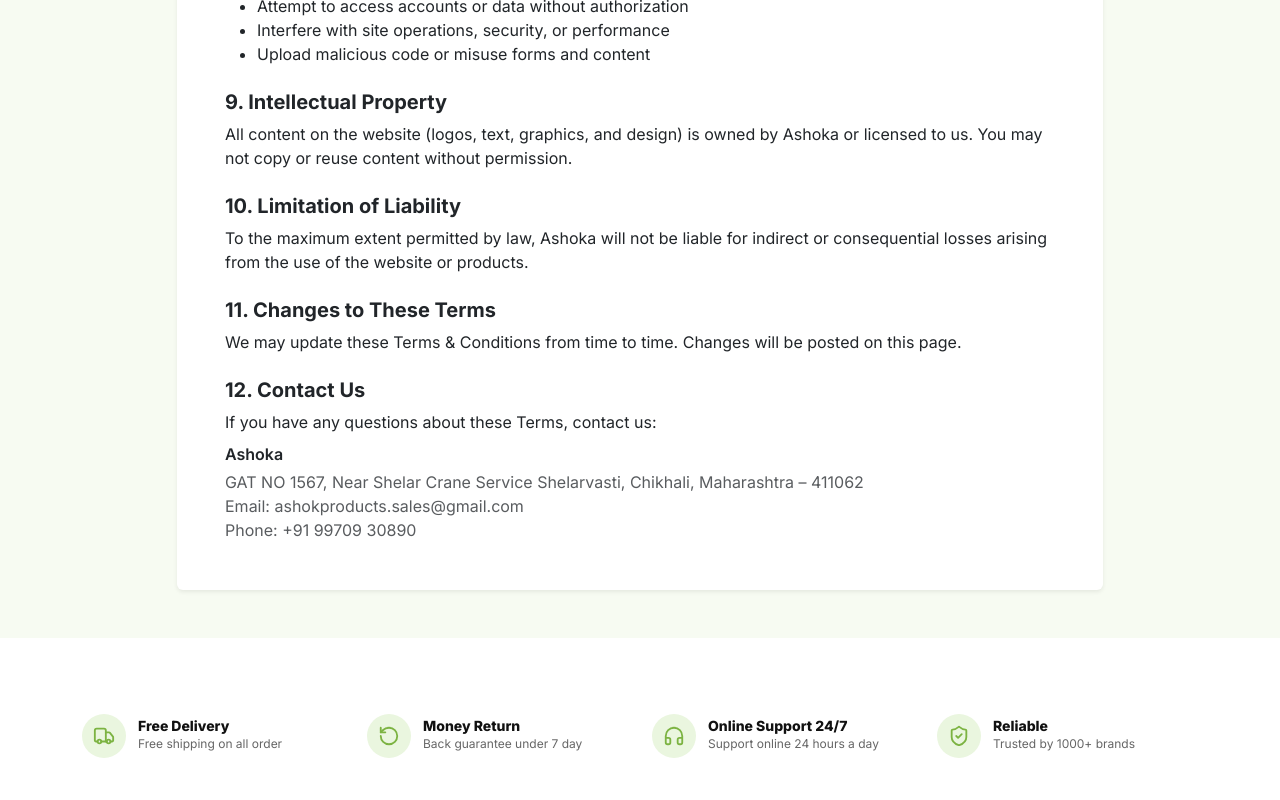
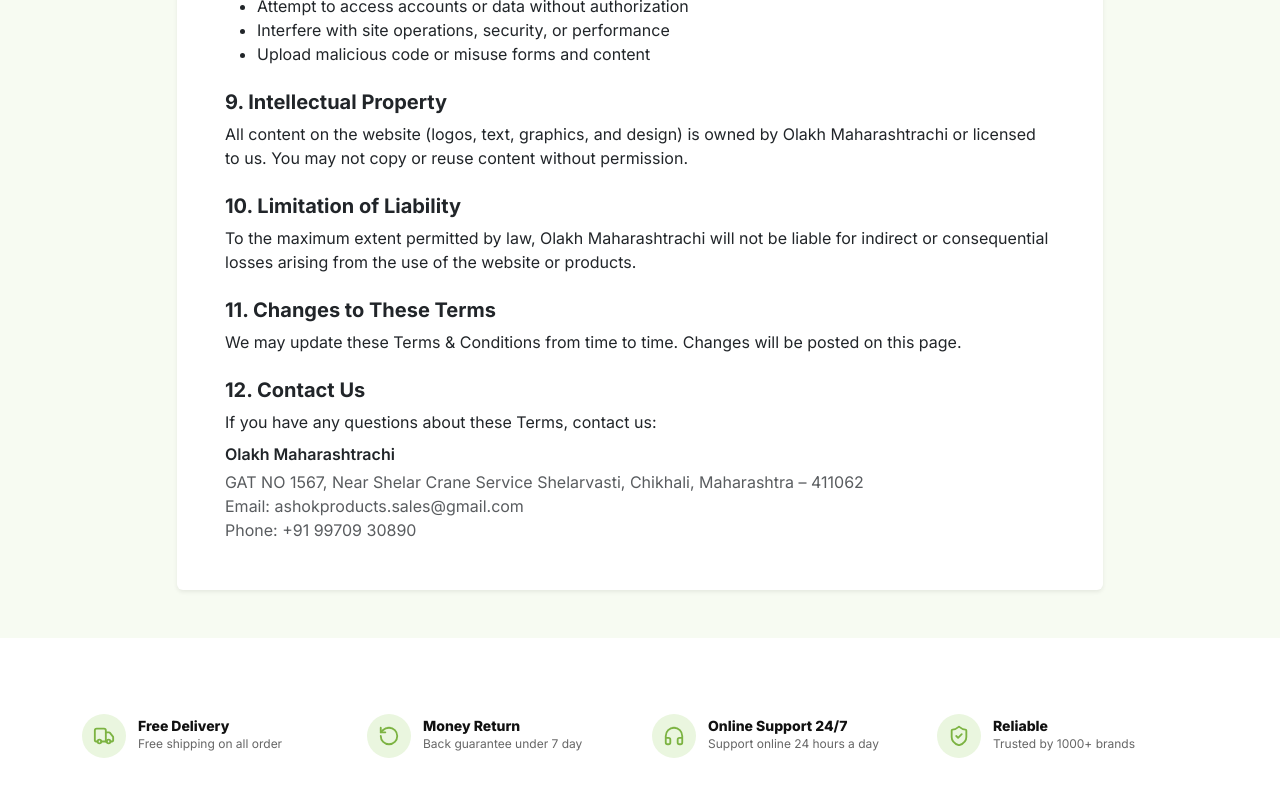
Before and after one commit to vedhindia/olakhmaharastrachi, a React (Vite) app in the folder Frontend/: page /terms-and-conditions in a window 1280 px wide. Shown: the part 1560-2360 px from the top of the page. Built offline with nearby package versions, Linux system fonts and the light colour scheme.

Commit message:
updated name of ashoka prroducts

```diff
--- a/Frontend/src/Components/Footer.jsx
+++ b/Frontend/src/Components/Footer.jsx
@@ -57,7 +57,7 @@
             <Col lg={4} md={12}>
               <div className="brand-block">
                 <img src={logo} alt="Ashoka" className="footer-logo" />
-                <p className="brand-text">Ashoka Products is committed to delivering premium-quality food products with purity, hygiene, and customer satisfaction.</p>
+                <p className="brand-text">Olakh Maharashtrachi is committed to delivering premium-quality food products with purity, hygiene, and customer satisfaction.</p>
                 <div className="socials">
                   <a href="https://www.facebook.com/" target="_blank" rel="noreferrer" aria-label="Facebook" className="social-btn"><Facebook size={18} /></a>
                   <a href="https://x.com/" target="_blank" rel="noreferrer" aria-label="Twitter" className="social-btn"><Twitter size={18} /></a>
--- a/Frontend/src/Pages/About.jsx
+++ b/Frontend/src/Pages/About.jsx
@@ -102,9 +102,9 @@
         </div>
       </section>
 
-      {/* ── What Makes Ashoka Different ── */}
+      {/* ── What Makes Olakh Maharashtrachi Different ── */}
       <section className="diff">
-        <h2 className="section-title with-line">What Makes Ashoka Different</h2>
+        <h2 className="section-title with-line">What Makes Olakh Maharashtrachi Different</h2>
         <div className="diff__grid">
           {diffCards.map((c, i) => (
             <div className="diff__card" key={i}>
--- a/Frontend/src/Pages/Contact.jsx
+++ b/Frontend/src/Pages/Contact.jsx
@@ -166,8 +166,8 @@
               <div className="contact-map-card h-100">
                 <div className="contact-map-wrap">
                   <iframe
-                    title="Ashoka Location"
-                    src="https://www.google.com/maps/embed?pb=!1m18!1m12!1m3!1d3779.4233697122113!2d73.79744117394033!3d18.689854463983874!2m3!1f0!2f0!3f0!3m2!1i1024!2i768!4f13.1!3m3!1m2!1s0x3bc2b70026cf1bad%3A0x845d2ddd0b0681c0!2sAshoka%20Products!5e0!3m2!1sen!2sin!4v1771675485814!5m2!1sen!2sin"
+                    title="Olakh Maharashtrachi Location"
+                    src="https://www.google.com/maps/embed?pb=!1m18!1m12!1m3!1d3779.4233697122113!2d73.79744117394033!3d18.689854463983874!2m3!1f0!2f0!3f0!3m2!1i1024!2i768!4f13.1!3m3!1m2!1s0x3bc2b70026cf1bad%3A0x845d2ddd0b0681c0!2sOlakh%20Maharashtrachi!5e0!3m2!1sen!2sin!4v1771675485814!5m2!1sen!2sin"
                     loading="lazy"
                     referrerPolicy="no-referrer-when-downgrade"
                   />
--- a/Frontend/src/Pages/Home.jsx
+++ b/Frontend/src/Pages/Home.jsx
@@ -182,47 +182,47 @@
     {
       name: 'Rajesh Sharma',
       role: 'Retail Partner',
-      text: 'The quality of Ashoka Products is exceptional. Every product is fresh, hygienically packed, and delivered on time. Their commitment to quality and customer satisfaction makes them our preferred choice.',
+      text: 'The quality of Olakh Maharashtrachi is exceptional. Every product is fresh, hygienically packed, and delivered on time. Their commitment to quality and customer satisfaction makes them our preferred choice.',
     },
     {
       name: 'Priya Mehta',
       role: 'Distributor',
-      text: "We've been sourcing products from Ashoka Products for over a year, and the consistency in quality has always impressed us. Highly recommended for anyone looking for reliable food products.",
+      text: "We've been sourcing products from Olakh Maharashtrachi for over a year, and the consistency in quality has always impressed us. Highly recommended for anyone looking for reliable food products.",
     },
     {
       name: 'Amit Verma',
       role: 'Grocery Store Owner',
-      text: 'Ashoka Products perfectly combines traditional taste with modern packaging. Our customers love the freshness and authentic flavor of every product.',
+      text: 'Olakh Maharashtrachi perfectly combines traditional taste with modern packaging. Our customers love the freshness and authentic flavor of every product.',
     },
     {
       name: 'Sunil Patil',
       role: 'Wholesale Buyer',
-      text: 'Excellent product range, competitive pricing, and outstanding customer support. Working with Ashoka Products has been a great experience.',
+      text: 'Excellent product range, competitive pricing, and outstanding customer support. Working with Olakh Maharashtrachi has been a great experience.',
     },
     {
       name: 'Neha Kulkarni',
       role: 'Happy Customer',
-      text: 'The purity and quality standards maintained by Ashoka Products are truly commendable. Their products have become a trusted choice for our family.',
+      text: 'The purity and quality standards maintained by Olakh Maharashtrachi are truly commendable. Their products have become a trusted choice for our family.',
     },
     {
       name: 'Deepak Agarwal',
       role: 'Business Owner',
-      text: 'Ashoka Products has consistently delivered premium-quality products that meet our expectations. The freshness, taste, and packaging quality are excellent.',
+      text: 'Olakh Maharashtrachi has consistently delivered premium-quality products that meet our expectations. The freshness, taste, and packaging quality are excellent.',
     },
     {
       name: 'Kavita Shah',
       role: 'Retailer',
-      text: 'We appreciate the professionalism and reliability of Ashoka Products. Their dedication to quality control and timely deliveries has helped us serve our customers better.',
+      text: 'We appreciate the professionalism and reliability of Olakh Maharashtrachi. Their dedication to quality control and timely deliveries has helped us serve our customers better.',
     },
     {
       name: 'Mahesh Jadhav',
       role: 'Distributor',
-      text: 'The rich taste and superior quality of Ashoka Products stand out from other brands in the market. Our customers regularly ask for their products by name.',
+      text: 'The rich taste and superior quality of Olakh Maharashtrachi stand out from other brands in the market. Our customers regularly ask for their products by name.',
     },
     {
       name: 'Anjali Desai',
       role: 'Wholesale Partner',
-      text: 'From product quality to customer support, every experience with Ashoka Products has been outstanding. We look forward to a long-term business relationship.',
+      text: 'From product quality to customer support, every experience with Olakh Maharashtrachi has been outstanding. We look forward to a long-term business relationship.',
     },
   ];
 
--- a/Frontend/src/Pages/RefundCancellationPolicy.jsx
+++ b/Frontend/src/Pages/RefundCancellationPolicy.jsx
@@ -35,7 +35,7 @@
                   </div>
 
                   <p>
-                    At Ashoka Products, we strive to provide high-quality products and excellent
+                    At Olakh Maharashtrachi, we strive to provide high-quality products and excellent
                     customer service. Please read our Refund &amp; Cancellation Policy carefully before
                     placing an order.
                   </p>
@@ -81,7 +81,7 @@
                   <h5 className="mt-4">5. Contact Us</h5>
                   <p className="mb-2">For any refund or cancellation-related queries, please contact:</p>
                   <div className="mb-1">
-                    <span className="fw-semibold">Ashoka Products</span>
+                    <span className="fw-semibold">Olakh Maharashtrachi</span>
                   </div>
                   <div className="text-muted">Email: ashokaproducts.sales@gmail.com</div>
                   <div className="text-muted">
--- a/Frontend/src/Pages/ShippingDeliveryPolicy.jsx
+++ b/Frontend/src/Pages/ShippingDeliveryPolicy.jsx
@@ -34,7 +34,7 @@
                     </Button>
                   </div>
 
-                  <p>Thank you for shopping with Ashoka Products.</p>
+                  <p>Thank you for shopping with Olakh Maharashtrachi.</p>
 
                   <h5 className="mt-4">1. Order Processing</h5>
                   <ul>
@@ -74,7 +74,7 @@
                   <h5 className="mt-4">7. Contact Us</h5>
                   <p className="mb-2">For shipping-related assistance, please contact:</p>
                   <div className="mb-1">
-                    <span className="fw-semibold">Ashoka Products</span>
+                    <span className="fw-semibold">Olakh Maharashtrachi</span>
                   </div>
                   <div className="text-muted">Email: ashokaproducts.sales@gmail.com</div>
                   <div className="text-muted">Phone: +91 99709 30890 / +91 88881 88194</div>
--- a/Frontend/src/Pages/TermsAndConditions.jsx
+++ b/Frontend/src/Pages/TermsAndConditions.jsx
@@ -104,13 +104,13 @@
 
                   <h5 className="mt-4">9. Intellectual Property</h5>
                   <p className="mb-0">
-                    All content on the website (logos, text, graphics, and design) is owned by Ashoka or licensed to us.
+                    All content on the website (logos, text, graphics, and design) is owned by Olakh Maharashtrachi or licensed to us.
                     You may not copy or reuse content without permission.
                   </p>
 
                   <h5 className="mt-4">10. Limitation of Liability</h5>
                   <p className="mb-0">
-                    To the maximum extent permitted by law, Ashoka will not be liable for indirect or consequential
+                    To the maximum extent permitted by law, Olakh Maharashtrachi will not be liable for indirect or consequential
                     losses arising from the use of the website or products.
                   </p>
 
@@ -122,7 +122,7 @@
                   <h5 className="mt-4">12. Contact Us</h5>
                   <p className="mb-2">If you have any questions about these Terms, contact us:</p>
                   <div className="mb-1">
-                    <span className="fw-semibold">Ashoka</span>
+                    <span className="fw-semibold">Olakh Maharashtrachi</span>
                   </div>
                   <div className="text-muted">
                     GAT NO 1567, Near Shelar Crane Service Shelarvasti, Chikhali, Maharashtra – 411062
```
